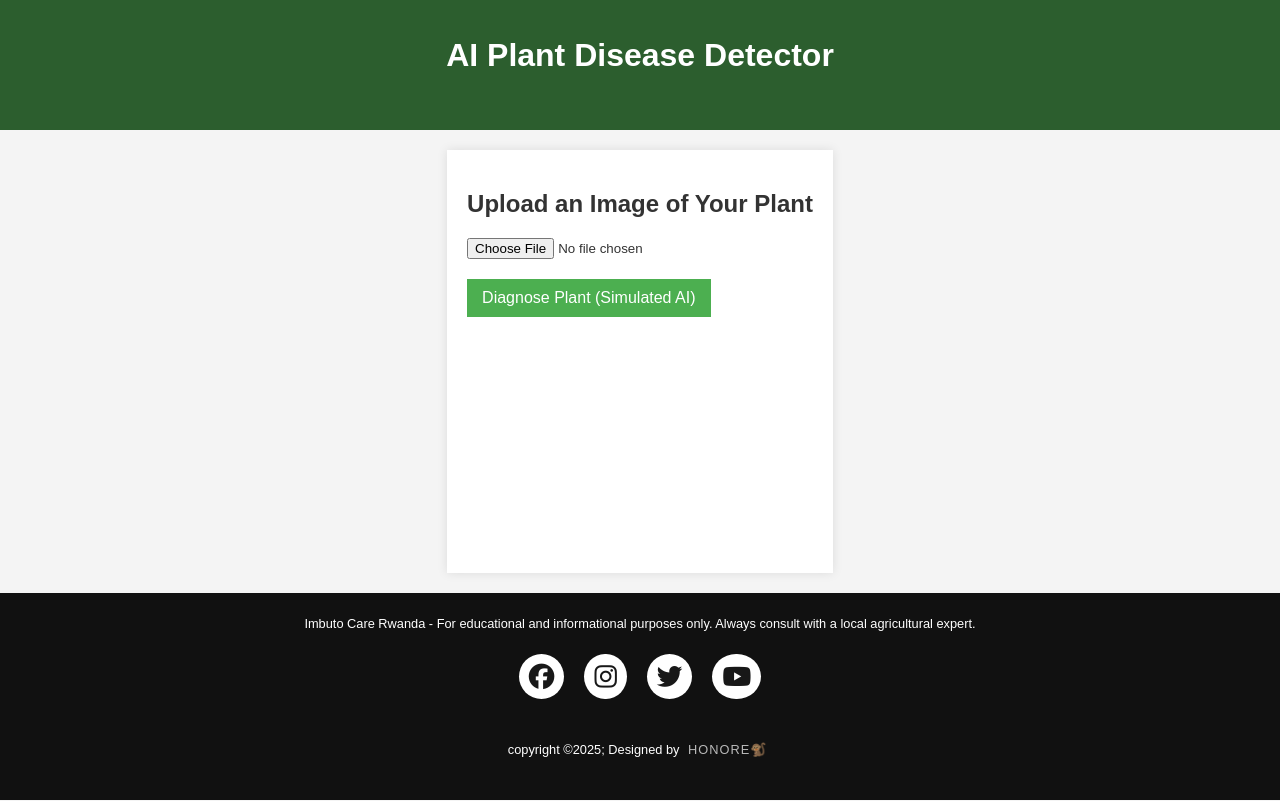
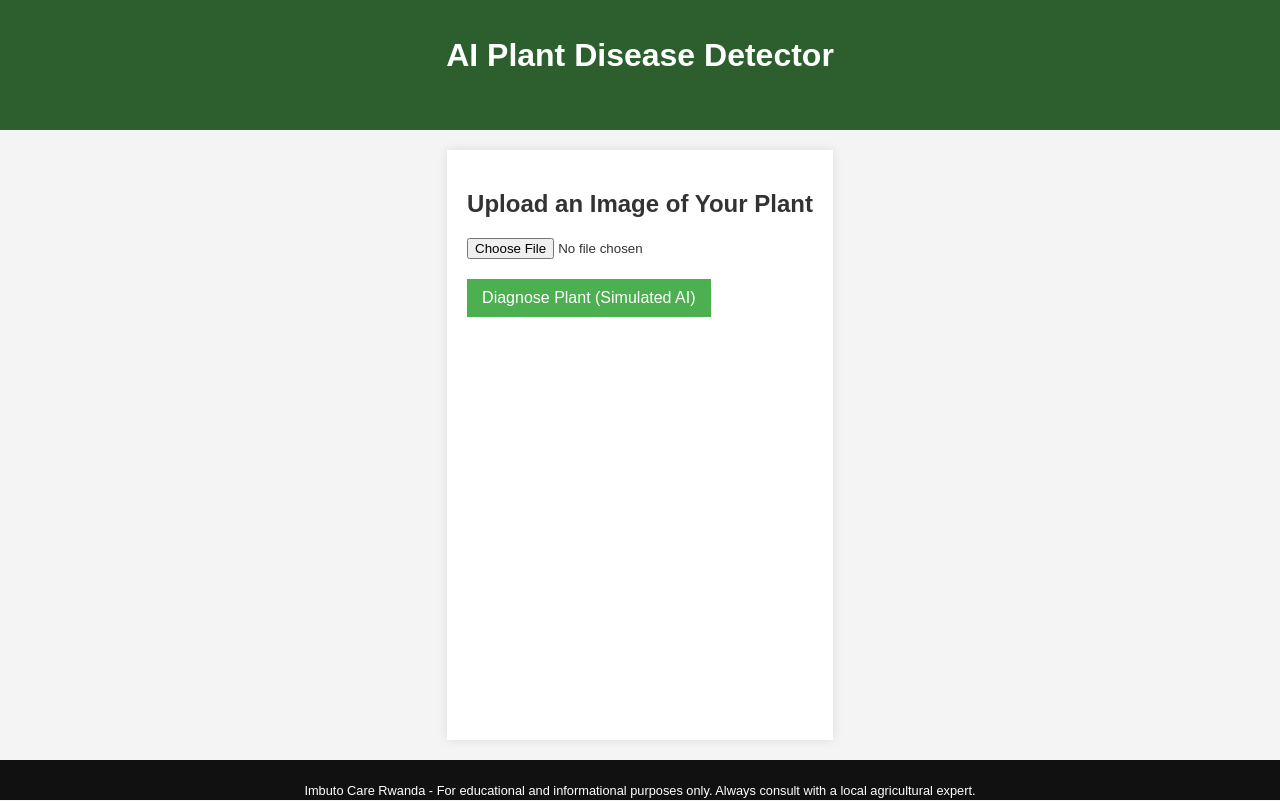
Before and after one commit to ninzizah/imbutocare, a plain HTML site: page index.html in a window 1280 px wide. Shown: the top 801 px of the page. Drawn offline with Linux system fonts and the light colour scheme.

Commit message:
Update style.css

```diff
--- a/style.css
+++ b/style.css
@@ -65,7 +65,7 @@ footer {
     color: white;
     font-size: 0.8em;
     margin-top: auto;
-    height: auto;
+    height: 20px;
 }
 
 .socialIcons{
```
